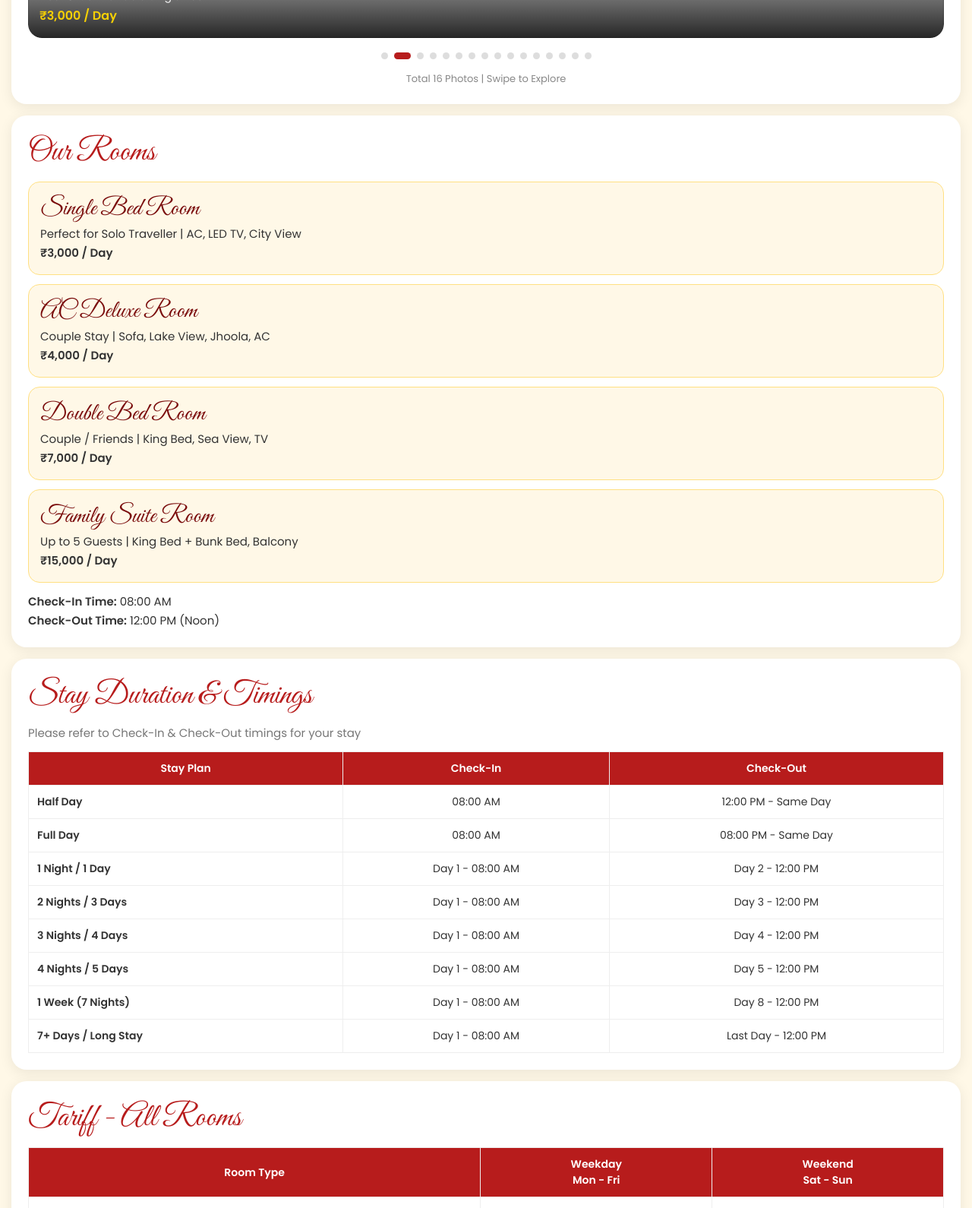
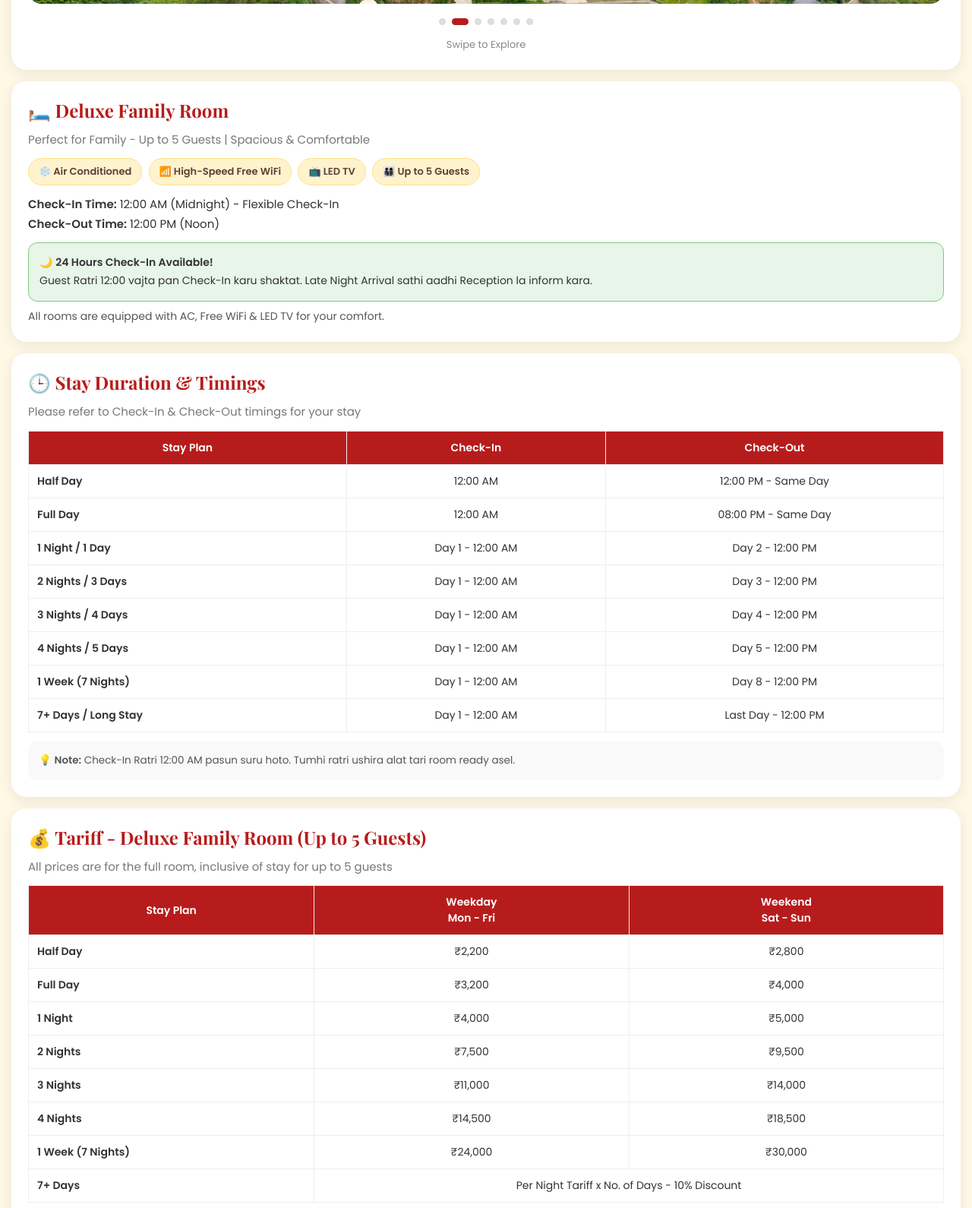
Before and after one commit to thombarrneha-svg/hotelpadharo, a plain HTML site: page index.html in a window 1280 px wide. Shown: the part 616-2206 px from the top of the page at 76% size. Drawn offline with nearby package versions, Linux system fonts and the light colour scheme.

Commit message:
Update index.html

```diff
--- a/index.html
+++ b/index.html
@@ -5,16 +5,15 @@
 <meta name="viewport" content="width=device-width, initial-scale=1.0">
 <title>Hotel Padharo - Udaipur | Luxury Stay</title>
 <meta name="description" content="Hotel Padharo - Udaipur, Lake Pichola Road. Luxury Family Stay, Rajasthani Hospitality">
-<!-- Gentle Calligraphy Style Font -->
-<link href="https://fonts.googleapis.com/css2?family=Great+Vibes&family=Playfair+Display:wght@700&family=Poppins:wght@400;500;600&display=swap" rel="stylesheet">
+<link href="https://fonts.googleapis.com/css2?family=Playfair+Display:wght@700&family=Poppins:wght@400;500;600&display=swap" rel="stylesheet">
 <style>
 *{margin:0;padding:0;box-sizing:border-box}
 body{font-family:'Poppins',Arial;background:#FFF8E7;color:#333}
 .header{background:linear-gradient(135deg,#7A0C0C,#B71C1C);color:white;text-align:center;padding:30px 12px;border-radius:0 0 25px 25px}
-.header h1{font-family:'Great Vibes',cursive;font-size:58px;letter-spacing:1px;font-weight:400}
+.header h1{font-family:'Playfair Display',serif;font-size:36px;letter-spacing:1px}
 .header p{font-size:15px;margin-top:6px;opacity:0.95}
 .box{background:white;margin:15px;padding:22px;border-radius:20px;box-shadow:0 4px 18px rgba(0,0,0,0.08)}
-.box h2{font-family:'Great Vibes',cursive;color:#B71C1C;font-size:42px;margin-bottom:10px;font-weight:400}
+.box h2{font-family:'Playfair Display',serif;color:#B71C1C;font-size:24px;margin-bottom:10px}
 .box p{font-size:15px;line-height:1.7}
 .sub{color:#777;font-size:13.5px;margin-bottom:8px}
 .btn{display:block;text-align:center;background:#25D366;color:white;padding:14px;border-radius:30px;text-decoration:none;font-weight:600;margin:10px 0;font-size:16px}
@@ -22,13 +21,8 @@ body{font-family:'Poppins',Arial;background:#FFF8E7;color:#333}
 .btn-red{background:#B71C1C}
 video{width:100%;border-radius:15px;margin-top:8px}
 .slider{position:relative;overflow:hidden;border-radius:18px;margin-top:10px}
-.slide-wrap{display:none;position:relative}
-.slide-wrap.active{display:block}
-.slide{width:100%;height:340px;object-fit:cover;display:block;border-radius:18px}
-.caption{position:absolute;bottom:0;left:0;right:0;background:linear-gradient(transparent,rgba(0,0,0,0.85));color:white;padding:45px 15px 15px;border-radius:0 0 18px 18px}
-.caption h3{font-family:'Great Vibes',cursive;font-size:36px;font-weight:400}
-.caption p{font-size:14px;opacity:0.95}
-.caption b{color:#FFD700;font-size:16px}
+.slide{display:none;width:100%;height:340px;object-fit:cover}
+.slide.active{display:block}
 .prev,.next{position:absolute;top:50%;transform:translateY(-50%);background:rgba(0,0,0,0.6);color:white;border:none;font-size:20px;padding:10px 14px;border-radius:50%;cursor:pointer;z-index:2}
 .prev{left:10px}.next{right:10px}
 .dots{text-align:center;margin-top:10px}
@@ -42,125 +36,119 @@ td:first-child{text-align:left;font-weight:600}
 .policy b{color:#7A0C0C}
 .badge{display:inline-block;background:#FFF3CD;color:#5D4037;padding:7px 13px;border-radius:20px;font-weight:600;font-size:13px;margin:4px 4px 0 0;border:1px solid #FFE082}
 .note{background:#F9F9F9;padding:14px;border-radius:12px;margin-top:12px;font-size:13.5px;line-height:1.7;color:#555}
-.room-card{background:#FFF8E7;border:1px solid #FFE082;padding:15px;border-radius:15px;margin-top:12px}
-.room-card h3{font-family:'Great Vibes',cursive;font-size:32px;color:#7A0C0C;font-weight:400}
+.highlight{background:#E8F5E9;border:1px solid #81C784;padding:14px;border-radius:12px;margin-top:12px;font-size:14px;line-height:1.7}
 .footer{text-align:center;padding:20px;color:#888;font-size:13px}
 </style>
 </head>
 <body>
 
 <div class="header">
-<h1>Hotel Padharo</h1>
+<h1>✨ Hotel Padharo ✨</h1>
 <p>Lake Pichola Road, Udaipur</p>
 <p>Padharo Mhare Desh! 🙏 | Royal Rajasthani Hospitality</p>
 </div>
 
 <div class="box">
-<h2>Gallery</h2>
-<p class="sub">Experience the Royal Charm of Udaipur - Swipe to Explore All Rooms</p>
+<h2>🏨 Gallery</h2>
+<p class="sub">Experience the Royal Charm of Udaipur</p>
 <div class="slider">
-<!-- SINGLE BED - 3 Photos -->
-<div class="slide-wrap active"><img class="slide" src="single-1.jpg"><div class="caption"><h3>Single Bed Room</h3><p>Perfect for Solo Traveller | AC, TV, City View<br><b>₹3,000 / Day</b></p></div></div>
-<div class="slide-wrap"><img class="slide" src="single-2.jpg"><div class="caption"><h3>Single Bed Room</h3><p>Neat & Comfortable Single Bed<br><b>₹3,000 / Day</b></p></div></div>
-<div class="slide-wrap"><img class="slide" src="single-3.jpg"><div class="caption"><h3>Single Bed Room</h3><p>Wooden Bed + AC + City View<br><b>₹3,000 / Day</b></p></div></div>
-
-<!-- AC ROOM - 4 Photos -->
-<div class="slide-wrap"><img class="slide" src="ac-1.jpg"><div class="caption"><h3>AC Deluxe Room</h3><p>Sofa + Lake View + Jhoola<br><b>₹4,000 / Day</b></p></div></div>
-<div class="slide-wrap"><img class="slide" src="ac-2.jpg"><div class="caption"><h3>AC Deluxe Room</h3><p>Premium AC + LED TV<br><b>₹4,000 / Day</b></p></div></div>
-<div class="slide-wrap"><img class="slide" src="ac-3.jpg"><div class="caption"><h3>AC Deluxe Room</h3><p>Couple Stay - Best Comfort<br><b>₹4,000 / Day</b></p></div></div>
-<div class="slide-wrap"><img class="slide" src="ac-4.jpg"><div class="caption"><h3>AC Deluxe Room</h3><p>Royal Interiors + Lake View<br><b>₹4,000 / Day</b></p></div></div>
-
-<!-- DOUBLE BED - 6 Photos -->
-<div class="slide-wrap"><img class="slide" src="double-1.jpg"><div class="caption"><h3>Double Bed Room</h3><p>King Bed + Sea View + TV<br><b>₹7,000 / Day</b></p></div></div>
-<div class="slide-wrap"><img class="slide" src="double-2.jpg"><div class="caption"><h3>Double Bed Room</h3><p>Pink Theme - Royal Look<br><b>₹7,000 / Day</b></p></div></div>
-<div class="slide-wrap"><img class="slide" src="double-3.jpg"><div class="caption"><h3>Double Bed Room</h3><p>Blue Theme - Premium Floor<br><b>₹7,000 / Day</b></p></div></div>
-<div class="slide-wrap"><img class="slide" src="double-4.jpg"><div class="caption"><h3>Double Bed Room</h3><p>Gold Theme - Luxury Stay<br><b>₹7,000 / Day</b></p></div></div>
-<div class="slide-wrap"><img class="slide" src="double-5.jpg"><div class="caption"><h3>Double Bed Room</h3><p>Balcony + Sea View<br><b>₹7,000 / Day</b></p></div></div>
-<div class="slide-wrap"><img class="slide" src="double-6.jpg"><div class="caption"><h3>Double Bed Room</h3><p>White Bedding - 5 Star Feel<br><b>₹7,000 / Day</b></p></div></div>
-
-<!-- FAMILY ROOM - 3 Photos -->
-<div class="slide-wrap"><img class="slide" src="family-1.jpg"><div class="caption"><h3>Family Suite Room</h3><p>King Bed + Bunk Bed | Up to 5 Guests<br><b>₹15,000 / Day</b></p></div></div>
-<div class="slide-wrap"><img class="slide" src="family-2.jpg"><div class="caption"><h3>Family Suite Room</h3><p>Balcony + City View<br><b>₹15,000 / Day</b></p></div></div>
-<div class="slide-wrap"><img class="slide" src="family-3.jpg"><div class="caption"><h3>Family Suite Room</h3><p>Full Family - Best Stay<br><b>₹15,000 / Day</b></p></div></div>
-
+<img class="slide active" src="photo1.jpg.jpg">
+<img class="slide" src="photo2.jpg.jpg">
+<img class="slide" src="photo3.jpg.jpg">
+<img class="slide" src="photo4.jpg.jpg">
+<img class="slide" src="photo5.jpg.jpg">
+<img class="slide" src="photo6.jpg.jpg">
+<img class="slide" src="photo7.jpg.jpg">
 <button class="prev" onclick="move(-1)">❮</button>
 <button class="next" onclick="move(1)">❯</button>
 </div>
 <div class="dots" id="dots"></div>
-<p style="text-align:center;color:#888;margin-top:8px;font-size:13px">Total 16 Photos | Swipe to Explore</p>
+<p style="text-align:center;color:#888;margin-top:8px;font-size:13px">Swipe to Explore</p>
 </div>
 
 <div class="box">
-<h2>Our Rooms</h2>
-<div class="room-card"><h3>Single Bed Room</h3><p>Perfect for Solo Traveller | AC, LED TV, City View<br><b>₹3,000 / Day</b></p></div>
-<div class="room-card"><h3>AC Deluxe Room</h3><p>Couple Stay | Sofa, Lake View, Jhoola, AC<br><b>₹4,000 / Day</b></p></div>
-<div class="room-card"><h3>Double Bed Room</h3><p>Couple / Friends | King Bed, Sea View, TV<br><b>₹7,000 / Day</b></p></div>
-<div class="room-card"><h3>Family Suite Room</h3><p>Up to 5 Guests | King Bed + Bunk Bed, Balcony<br><b>₹15,000 / Day</b></p></div>
-<p style="margin-top:12px"><b>Check-In Time:</b> 08:00 AM<br><b>Check-Out Time:</b> 12:00 PM (Noon)</p>
+<h2>🛏️ Deluxe Family Room</h2>
+<p class="sub">Perfect for Family - Up to 5 Guests | Spacious & Comfortable</p>
+<div>
+<span class="badge">❄️ Air Conditioned</span>
+<span class="badge">📶 High-Speed Free WiFi</span>
+<span class="badge">📺 LED TV</span>
+<span class="badge">👨‍👩‍👧‍👦 Up to 5 Guests</span>
+</div>
+<p style="margin-top:12px"><b>Check-In Time:</b> 12:00 AM (Midnight) - Flexible Check-In<br><b>Check-Out Time:</b> 12:00 PM (Noon)</p>
+<div class="highlight">🌙 <b>24 Hours Check-In Available!</b><br>Guest Ratri 12:00 vajta pan Check-In karu shaktat. Late Night Arrival sathi aadhi Reception la inform kara.</div>
+<p style="margin-top:8px;color:#555;font-size:14px">All rooms are equipped with AC, Free WiFi & LED TV for your comfort.</p>
 </div>
 
 <div class="box">
-<h2>Stay Duration & Timings</h2>
+<h2>🕒 Stay Duration & Timings</h2>
 <p class="sub">Please refer to Check-In & Check-Out timings for your stay</p>
 <table>
 <tr><th>Stay Plan</th><th>Check-In</th><th>Check-Out</th></tr>
-<tr><td>Half Day</td><td>08:00 AM</td><td>12:00 PM - Same Day</td></tr>
-<tr><td>Full Day</td><td>08:00 AM</td><td>08:00 PM - Same Day</td></tr>
-<tr><td>1 Night / 1 Day</td><td>Day 1 - 08:00 AM</td><td>Day 2 - 12:00 PM</td></tr>
-<tr><td>2 Nights / 3 Days</td><td>Day 1 - 08:00 AM</td><td>Day 3 - 12:00 PM</td></tr>
-<tr><td>3 Nights / 4 Days</td><td>Day 1 - 08:00 AM</td><td>Day 4 - 12:00 PM</td></tr>
-<tr><td>4 Nights / 5 Days</td><td>Day 1 - 08:00 AM</td><td>Day 5 - 12:00 PM</td></tr>
-<tr><td>1 Week (7 Nights)</td><td>Day 1 - 08:00 AM</td><td>Day 8 - 12:00 PM</td></tr>
-<tr><td>7+ Days / Long Stay</td><td>Day 1 - 08:00 AM</td><td>Last Day - 12:00 PM</td></tr>
+<tr><td>Half Day</td><td>12:00 AM</td><td>12:00 PM - Same Day</td></tr>
+<tr><td>Full Day</td><td>12:00 AM</td><td>08:00 PM - Same Day</td></tr>
+<tr><td>1 Night / 1 Day</td><td>Day 1 - 12:00 AM</td><td>Day 2 - 12:00 PM</td></tr>
+<tr><td>2 Nights / 3 Days</td><td>Day 1 - 12:00 AM</td><td>Day 3 - 12:00 PM</td></tr>
+<tr><td>3 Nights / 4 Days</td><td>Day 1 - 12:00 AM</td><td>Day 4 - 12:00 PM</td></tr>
+<tr><td>4 Nights / 5 Days</td><td>Day 1 - 12:00 AM</td><td>Day 5 - 12:00 PM</td></tr>
+<tr><td>1 Week (7 Nights)</td><td>Day 1 - 12:00 AM</td><td>Day 8 - 12:00 PM</td></tr>
+<tr><td>7+ Days / Long Stay</td><td>Day 1 - 12:00 AM</td><td>Last Day - 12:00 PM</td></tr>
 </table>
+<div class="note">💡 <b>Note:</b> Check-In Ratri 12:00 AM pasun suru hoto. Tumhi ratri ushira alat tari room ready asel.</div>
 </div>
 
 <div class="box">
-<h2>Tariff - All Rooms</h2>
+<h2>💰 Tariff - Deluxe Family Room (Up to 5 Guests)</h2>
+<p class="sub">All prices are for the full room, inclusive of stay for up to 5 guests</p>
 <table>
-<tr><th>Room Type</th><th>Weekday<br>Mon - Fri</th><th>Weekend<br>Sat - Sun</th></tr>
-<tr><td>Single Bed</td><td>₹3,000</td><td>₹3,500</td></tr>
-<tr><td>AC Deluxe</td><td>₹4,000</td><td>₹5,000</td></tr>
-<tr><td>Double Bed</td><td>₹7,000</td><td>₹8,000</td></tr>
-<tr><td>Family Suite (Up to 5)</td><td>₹15,000</td><td>₹17,000</td></tr>
+<tr><th>Stay Plan</th><th>Weekday<br>Mon - Fri</th><th>Weekend<br>Sat - Sun</th></tr>
+<tr><td>Half Day</td><td>₹2,200</td><td>₹2,800</td></tr>
+<tr><td>Full Day</td><td>₹3,200</td><td>₹4,000</td></tr>
+<tr><td>1 Night</td><td>₹4,000</td><td>₹5,000</td></tr>
+<tr><td>2 Nights</td><td>₹7,500</td><td>₹9,500</td></tr>
+<tr><td>3 Nights</td><td>₹11,000</td><td>₹14,000</td></tr>
+<tr><td>4 Nights</td><td>₹14,500</td><td>₹18,500</td></tr>
+<tr><td>1 Week (7 Nights)</td><td>₹24,000</td><td>₹30,000</td></tr>
+<tr><td>7+ Days</td><td colspan="2">Per Night Tariff x No. of Days - 10% Discount</td></tr>
 </table>
-<div class="note"><b>Family Room Detail Example:</b><br>1 Night (Weekday) = ₹4,000 for Deluxe Family | 3 Nights = ₹11,000<br>7+ Days = Per Night x Days - 10% Discount</div>
+<div class="note"><b>Example:</b><br>3 Nights (Weekday) = ₹11,000<br>10 Days Stay = 10 x ₹4,000 = ₹40,000 - 10% = <b>₹36,000</b></div>
 </div>
 
 <div class="box">
-<h2>Late Check-Out & Extension Policy</h2>
+<h2>⏰ Late Check-Out & Extension Policy</h2>
+<p class="sub">To ensure a smooth experience for all our guests, kindly note our policy</p>
 <div class="policy">
 <b>Standard Check-Out Time is 12:00 PM (Noon).</b><br><br>
 <b>12:00 PM - 02:00 PM</b> - Late Check-Out Fee: ₹500<br>
 <b>12:00 PM - 06:00 PM</b> - Late Check-Out Fee: ₹1,000<br>
 <b>12:00 PM - 08:00 PM</b> - Late Check-Out Fee: ₹1,500<br>
-<b>After 08:00 PM / Overnight Stay</b> - One Additional Night Tariff Applicable<br><br>
+<b>After 08:00 PM / Overnight Stay</b> - One Additional Night Tariff Applicable (₹4,000 / ₹5,000)<br><br>
 <b>Early Check-Out:</b> In case of early departure, the full booked tariff is applicable. No refund will be provided.<br>
-<b>No Discount:</b> Prices are fixed. No discount on any room.<br>
-<b>Stay Extension:</b> Extension is subject to room availability and will be charged as per per-night tariff.
+<b>Stay Extension:</b> Extension is subject to room availability and will be charged as per per-night tariff. Kindly inform the front desk in advance.
 </div>
+<div class="note">💡 <b>Guest Note:</b> We request our guests to kindly inform the reception in advance for any late check-out or extension, so we can serve you better.</div>
 </div>
 
 <div class="box">
-<h2>Location</h2>
+<h2>📍 Location</h2>
 <p><b>Hotel Padharo</b><br>Lake Pichola Road, Udaipur,<br>Rajasthan 313001, India</p>
 <a class="btn btn-blue" href="https://share.google/bDBlhWDiCAOMsA20F">📍 View on Google Maps</a>
 </div>
 
 <div class="box">
-<h2>Reservations & Contact</h2>
+<h2>📞 Reservations & Contact</h2>
 <p><b>Mobile:</b> +91 98765 43210<br><b>Booking:</b> +91 98765 43210<br><b>WhatsApp:</b> +91 98765 43210</p>
 <a class="btn" href="https://wa.me/919876543210?text=Namaste!%20I%20would%20like%20to%20book%20a%20room%20at%20Hotel%20Padharo%2C%20Udaipur.">💬 Book on WhatsApp</a>
 <a class="btn btn-red" href="tel:+919876543210">📞 Call for Reservation</a>
 </div>
 
 <div class="box">
-<h2>Hotel Video</h2>
+<h2>🎥 Hotel Video</h2>
 <video controls src="hotel-video.mp4.mp4"></video>
 </div>
 
 <div class="box">
-<h2>Amenities & Facilities</h2>
+<h2>✨ Amenities & Facilities</h2>
 <p>✅ Air Conditioned Rooms<br>✅ High-Speed Free WiFi<br>✅ LED TV in All Rooms<br>✅ Lake View Rooms<br>✅ Swimming Pool<br>✅ Royal Palace Style Interiors<br>✅ Wedding & Event Venue<br>✅ Family Friendly Stay</p>
 </div>
 
@@ -168,7 +156,7 @@ td:first-child{text-align:left;font-weight:600}
 
 <script>
 let index = 0;
-let all = document.querySelectorAll('.slide-wrap');
+let all = document.querySelectorAll('.slide');
 let dotsBox = document.getElementById('dots');
 all.forEach((_, i) => {
   let d = document.createElement('span');
@@ -191,4 +179,4 @@ setInterval(() => { move(1); }, 3000);
 </script>
 
 </body>
-  </html>
+</html>
```
